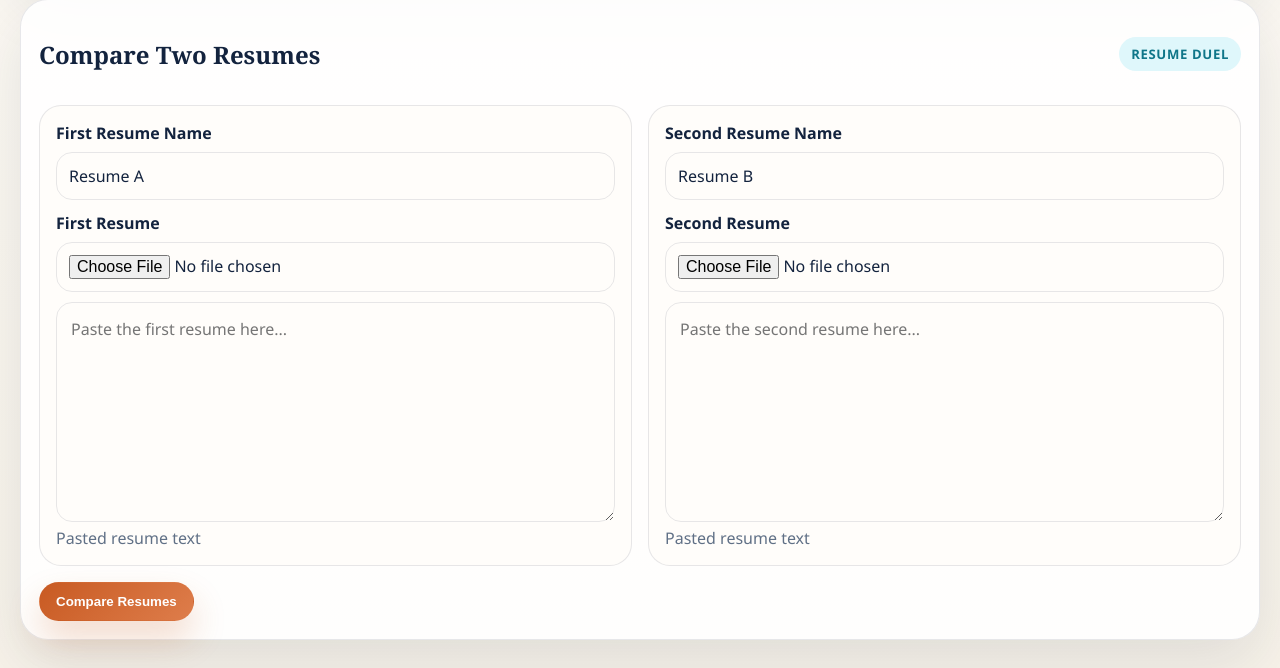
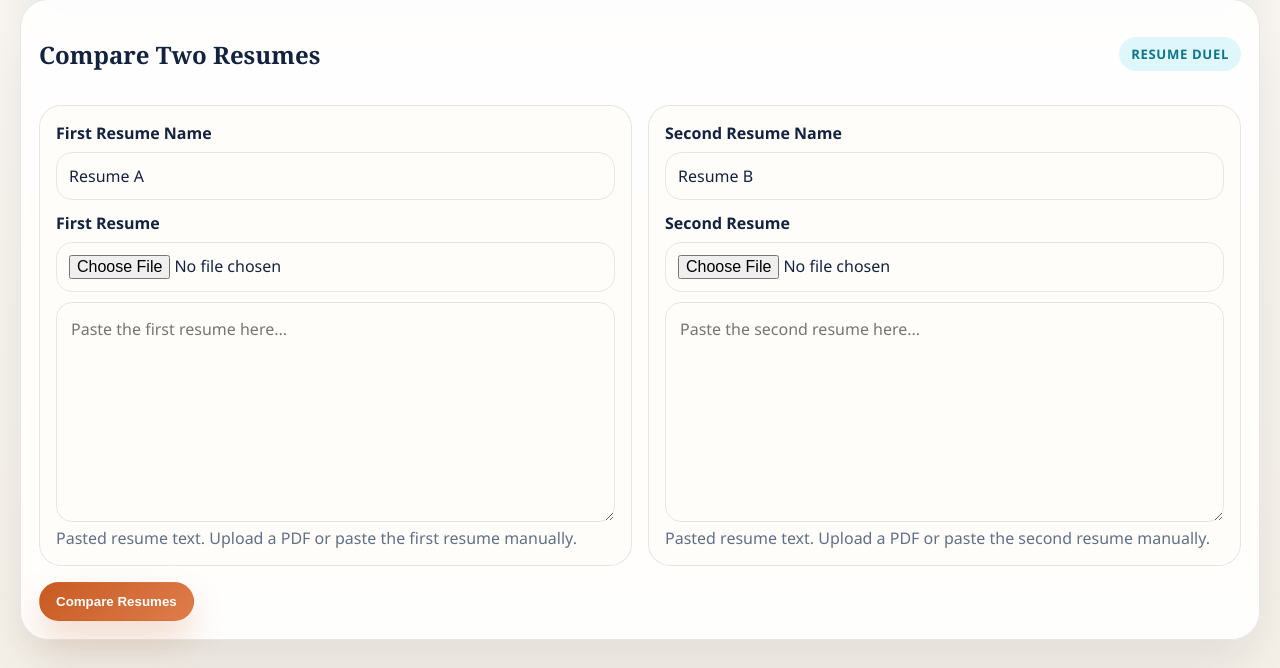
Before and after one commit to ratan1518/Resume_analyzer_pro, a Flask app: page /compare in a window 1280 px wide. Shown: the part 581-1249 px from the top of the page. Run offline with Flask 3, Linux system fonts and the light colour scheme.

Commit message:
removed compulsion from pdf upload and text upload

```diff
--- a/resume_matcher/templates/compare.html
+++ b/resume_matcher/templates/compare.html
@@ -273,16 +273,16 @@
                         <input id="label_a" name="label_a" type="text" value="{{ label_a }}" placeholder="Resume A">
                         <label for="resume_a_text" style="margin-top: 12px;">First Resume</label>
                         <input id="resume_a_file" name="resume_a_file" type="file" accept=".pdf">
-                        <textarea id="resume_a_text" name="resume_a_text" placeholder="Paste the first resume here..." required>{{ resume_a_text }}</textarea>
-                        <div class="helper">{{ source_label_a }}</div>
+                        <textarea id="resume_a_text" name="resume_a_text" placeholder="Paste the first resume here...">{{ resume_a_text }}</textarea>
+                        <div class="helper">{{ source_label_a }}. Upload a PDF or paste the first resume manually.</div>
                     </div>
                     <div class="input-card">
                         <label for="label_b">Second Resume Name</label>
                         <input id="label_b" name="label_b" type="text" value="{{ label_b }}" placeholder="Resume B">
                         <label for="resume_b_text" style="margin-top: 12px;">Second Resume</label>
                         <input id="resume_b_file" name="resume_b_file" type="file" accept=".pdf">
-                        <textarea id="resume_b_text" name="resume_b_text" placeholder="Paste the second resume here..." required>{{ resume_b_text }}</textarea>
-                        <div class="helper">{{ source_label_b }}</div>
+                        <textarea id="resume_b_text" name="resume_b_text" placeholder="Paste the second resume here...">{{ resume_b_text }}</textarea>
+                        <div class="helper">{{ source_label_b }}. Upload a PDF or paste the second resume manually.</div>
                     </div>
                 </div>
                 <div class="toolbar">
--- a/resume_matcher/templates/index.html
+++ b/resume_matcher/templates/index.html
@@ -462,8 +462,8 @@
                     <div class="input-card">
                         <label for="resume_text">Resume Input</label>
                         <input id="resume_file" name="resume_file" type="file" accept=".pdf">
-                        <textarea id="resume_text" name="resume_text" placeholder="Paste your resume summary, projects, skills, and experience here..." required>{{ resume_text }}</textarea>
-                        <div class="helper">{{ source_label }}</div>
+                        <textarea id="resume_text" name="resume_text" placeholder="Paste your resume summary, projects, skills, and experience here...">{{ resume_text }}</textarea>
+                        <div class="helper">{{ source_label }}. Upload a PDF or paste resume text manually.</div>
                     </div>
 
                     <div class="input-card">
```
